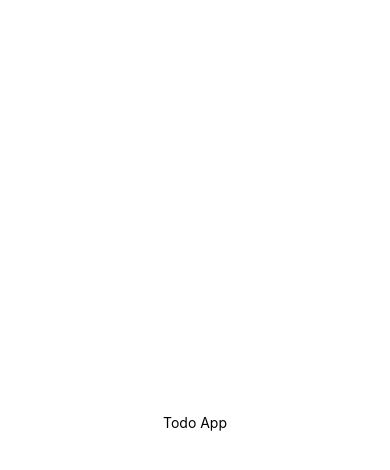
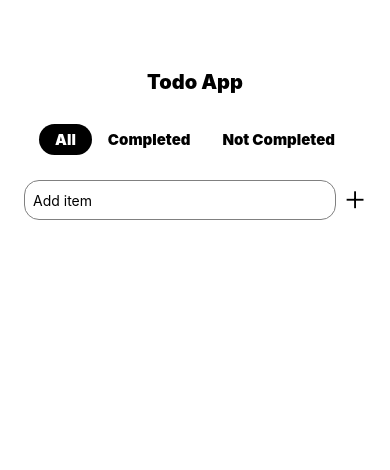
Before and after one commit to anas-ambalavan/rn-todo-app, a React Native app: screen / in a window 390 px wide. Shown: the top 470 px of the page. Built offline with nearby package versions, Linux system fonts and the light colour scheme.

Commit message:
header and addItem component added

```diff
--- a/App.js
+++ b/App.js
@@ -1,20 +1,34 @@
 import { StatusBar } from "expo-status-bar";
-import React from "react";
-import { StyleSheet, Text, View } from "react-native";
+import React, { useState } from "react";
+import { SafeAreaView, StyleSheet, Text, View } from "react-native";
+import AddTodoItem from "./components/AddTodoItem";
+import HeaderTab from "./components/HeaderTab";
 
 export default function App() {
+  const [activeTab, setActiveTab] = useState("All");
+
   return (
-    <View style={styles.container}>
-      <Text>Todo App</Text>
-    </View>
+    <SafeAreaView style={{ flex: 1, backgroundColor: "#fff" }}>
+      <View style={styles.container}>
+        <Text style={styles.headerText}>Todo App</Text>
+        <HeaderTab activeTab={activeTab} setActiveTab={setActiveTab} />
+        <AddTodoItem />
+      </View>
+    </SafeAreaView>
   );
 }
 
 const styles = StyleSheet.create({
   container: {
-    flex: 1,
-    backgroundColor: "#fff",
+    // flex: 1,
+    // backgroundColor: "#fff",
     alignItems: "center",
-    justifyContent: "center",
+    marginTop: 40,
+    // justifyContent: "center",
+  },
+  headerText: {
+    fontWeight: "900",
+    fontSize: 20,
+    marginVertical: 30,
   },
 });
--- /dev/null
+++ b/components/AddTodoItem.js
@@ -0,0 +1,49 @@
+import React, { useState } from "react";
+import { Platform, StyleSheet, Text, TextInput, View } from "react-native";
+import { Ionicons } from "@expo/vector-icons";
+import Colors from "../constants/Colors";
+
+const AddTodoItem = (props) => {
+  const [text, setText] = useState("");
+
+  const onChange = (textValue) => setText(textValue);
+
+  return (
+    <View style={styles.addItemContainer}>
+      <TextInput
+        style={styles.input}
+        placeholder="Add item"
+        onChangeText={onChange}
+        value={text}
+      />
+      <Ionicons
+        name={Platform.OS === "ios" ? "ios-add-circle-sharp" : "md-add"}
+        size={30}
+        style={styles.icon}
+      />
+    </View>
+  );
+};
+
+export default AddTodoItem;
+
+const styles = StyleSheet.create({
+  addItemContainer: {
+    width: "100%",
+    marginVertical: 20,
+    flexDirection: "row",
+    marginHorizontal: 10,
+    alignItems: "center",
+    justifyContent: "center",
+  },
+  input: {
+    width: "80%",
+    borderWidth: 1,
+    borderColor: Colors.secondary,
+    borderRadius: 15,
+    height: 40,
+    padding: 8,
+    margin: 5,
+  },
+  icon: {},
+});
--- /dev/null
+++ b/components/HeaderTab.js
@@ -0,0 +1,63 @@
+import React from "react";
+import { StyleSheet, Text, TouchableOpacity, View } from "react-native";
+import Colors from "../constants/Colors";
+
+const HeaderTab = (props) => {
+  return (
+    <View style={styles.headerContainer}>
+      <HeaderButton
+        text="All"
+        btnColor={Colors.primary}
+        textColor={Colors.accent}
+        activeTab={props.activeTab}
+        setActiveTab={props.setActiveTab}
+      />
+      <HeaderButton
+        text="Completed"
+        btnColor={Colors.accent}
+        textColor={Colors.primary}
+        activeTab={props.activeTab}
+        setActiveTab={props.setActiveTab}
+      />
+      <HeaderButton
+        text="Not Completed"
+        btnColor={Colors.accent}
+        textColor={Colors.primary}
+        activeTab={props.activeTab}
+        setActiveTab={props.setActiveTab}
+      />
+    </View>
+  );
+};
+
+const HeaderButton = (props) => (
+  <TouchableOpacity
+    style={{
+      backgroundColor:
+        props.activeTab === props.text ? Colors.primary : Colors.accent,
+      paddingVertical: 6,
+      paddingHorizontal: 16,
+      borderRadius: 30,
+    }}
+    onPress={() => props.setActiveTab(props.text)}
+  >
+    <Text
+      style={{
+        color: props.activeTab === props.text ? Colors.accent : Colors.primary,
+        fontSize: 15,
+        fontWeight: "900",
+      }}
+    >
+      {props.text}
+    </Text>
+  </TouchableOpacity>
+);
+
+export default HeaderTab;
+
+const styles = StyleSheet.create({
+  headerContainer: {
+    flexDirection: "row",
+    alignSelf: "center",
+  },
+});
--- /dev/null
+++ b/constants/Colors.js
@@ -0,0 +1,5 @@
+export default {
+  primary: "black",
+  accent: "white",
+  secondary: "grey",
+};
--- a/package.json
+++ b/package.json
@@ -13,7 +13,8 @@
     "react": "17.0.1",
     "react-dom": "17.0.1",
     "react-native": "0.64.2",
-    "react-native-web": "0.17.1"
+    "react-native-web": "0.17.1",
+    "@expo/vector-icons": "^12.0.0"
   },
   "devDependencies": {
     "@babel/core": "^7.12.9"
```
Also changed, not shown: 1 other file (tests, documents, lock files or other folders).
